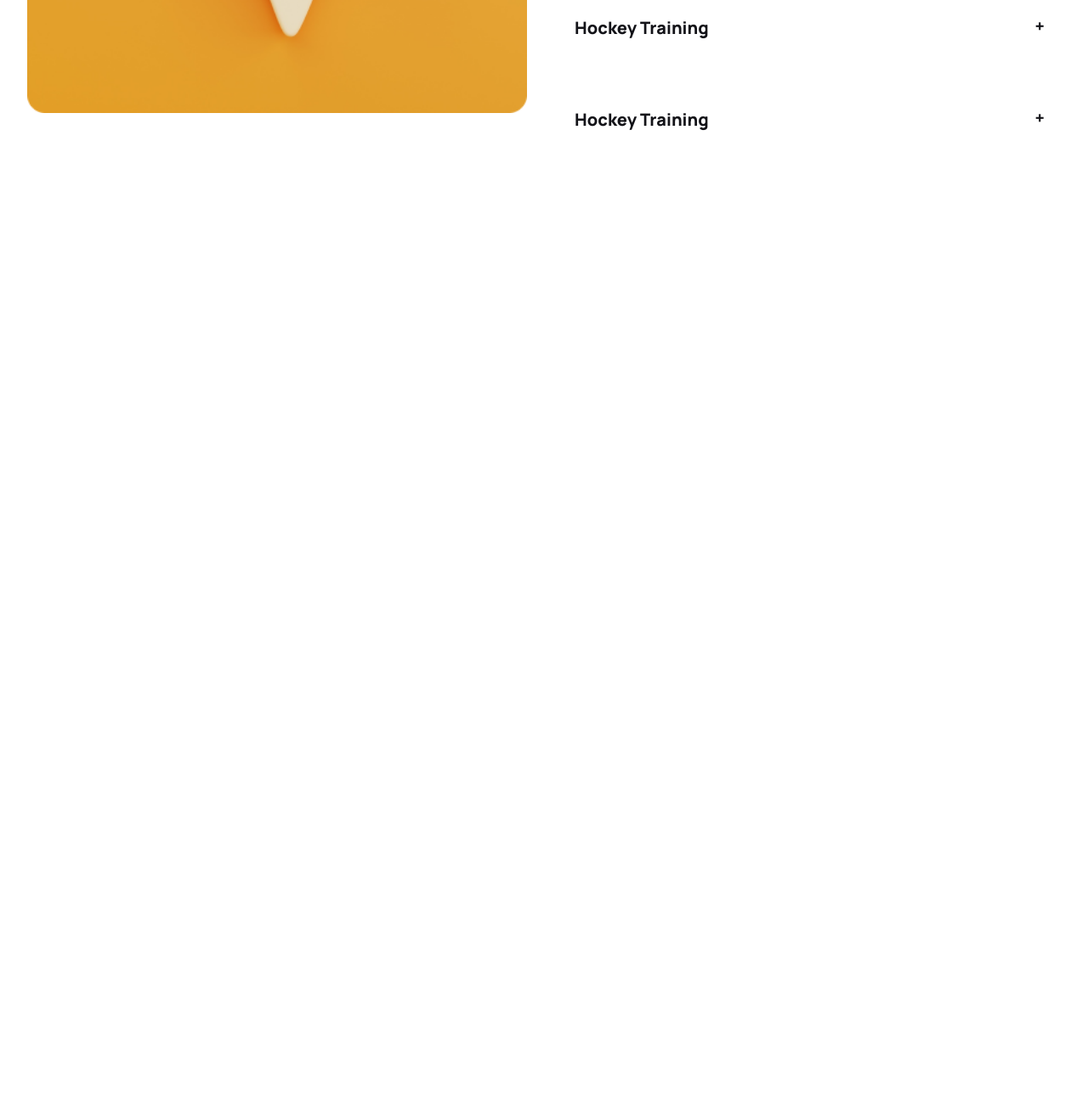
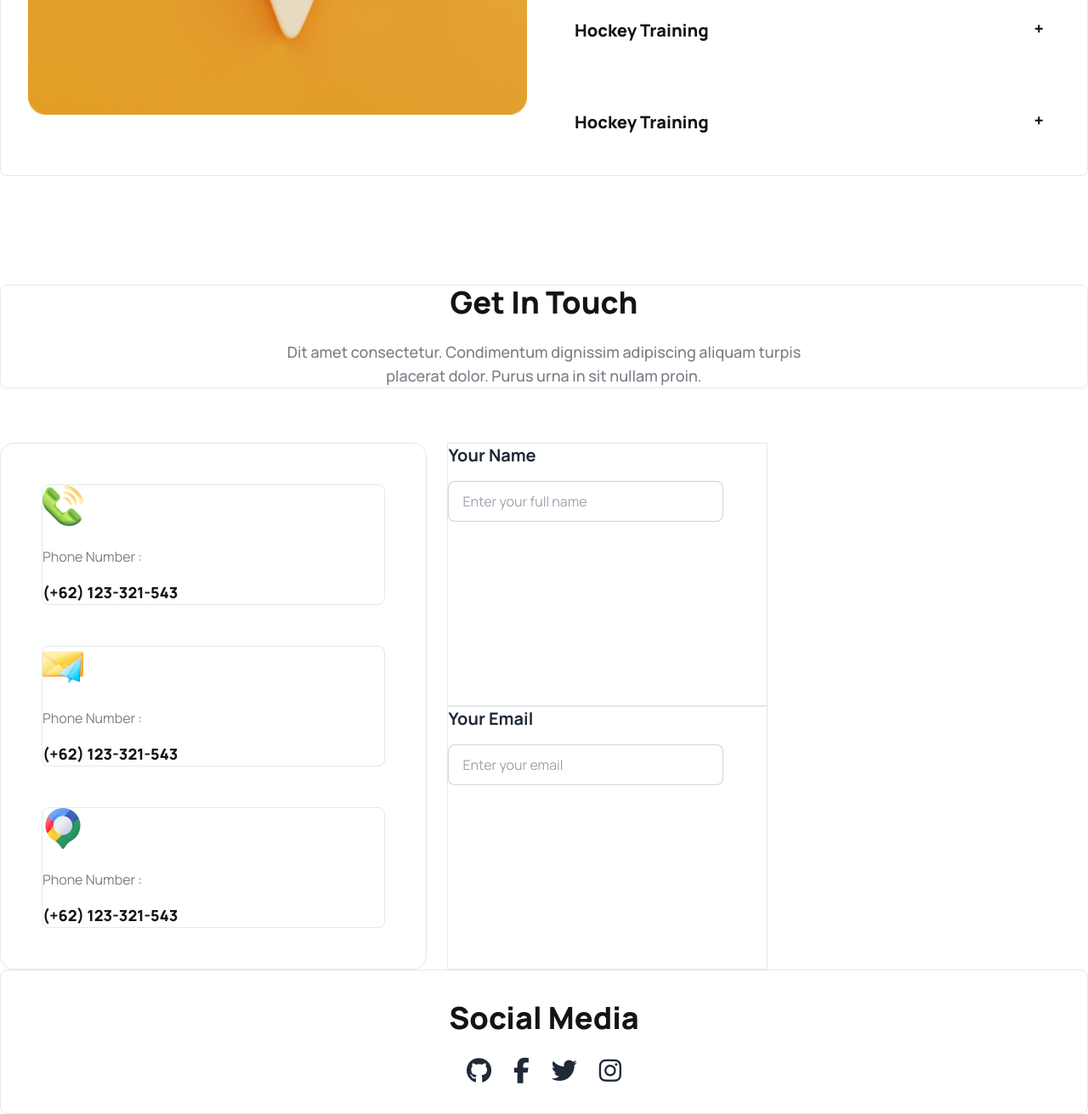
Before and after one commit to RashedulHaqueRasel1/B9A3-Hockeys, a plain HTML site: page index.html in a window 1280 px wide. Shown: the part 4211-5522 px from the top of the page at 85% size. Before the commit the page ends 4414 px from the top, so only its background shows below. Drawn offline with nearby package versions, Linux system fonts and the light colour scheme.

Commit message:
Get In Touch Layout Creat

```diff
--- a/index.html
+++ b/index.html
@@ -1,6 +1,6 @@
 <!DOCTYPE html>
 <html lang="en">
-<html lang="en" data-theme="light">
+<!-- <html lang="en" data-theme="light"> -->
 
 <head>
   <meta charset="UTF-8">
@@ -38,6 +38,12 @@
 
 <body class="manrope">
   <header class="container mx-auto lg:container lg:mx-auto ">
+
+    <!-- ========== Navbar Section Start Here ========== -->
+    <section>
+
+    </section>
+    <!-- ========== Navbar Section End Here ========== -->
 
     <!-- ========== Banner Section Start Here ========== -->
     <div class="my-24 p-5 lg:p-0">
@@ -544,12 +550,12 @@
 
 
     <!-- ========== Clients Question section Start  ========== -->
-    <section class="container mx-auto lg:container lg:mx-auto mt-32">
+    <section class="container mx-auto lg:container lg:mx-auto mt-32 ">
 
 
       <!-- ===== Clients Question Content ===== -->
 
-      <div class="text-center">
+      <div class="text-center border rounded-lg">
         <h2 class="text-2xl lg:text-4xl text-primary-text-color font-extrabold ">Clients Question</h2>
         <p class="font-medium opacity-60 mt-6 text-sm px-8 lg:p-0 lg:text-lg mx-auto  w-full lg:w-2/4">
           Dit amet consectetur.
@@ -559,7 +565,7 @@
 
       <!--===== Clients Question Container  =====-->
 
-      <div class="grid grid-cols-12 gap-10  mt-10 lg:p-8">
+      <div class="grid grid-cols-12 gap-10  mt-10 lg:p-8 border rounded-lg">
 
         <!--===== Clients Question Img  =====-->
 
@@ -648,6 +654,71 @@
     </section>
     <!-- ========== Clients Question section End  ========== -->
 
+
+    <!-- ========== Get In Touch section Start ========== -->
+    <section class="container mx-auto lg:container lg:mx-auto mt-32">
+
+      <!-- ===== Get In Touch Content ===== -->
+
+      <div class="text-center border rounded-lg">
+        <h2 class="text-2xl lg:text-4xl text-primary-text-color font-extrabold ">Get In Touch</h2>
+        <p class="font-medium opacity-60 mt-6 text-sm px-8 lg:p-0 lg:text-lg mx-auto  w-full lg:w-2/4">
+          Dit amet consectetur.
+          Condimentum dignissim adipiscing
+          aliquam turpis placerat dolor. Purus urna in sit nullam proin. </p>
+      </div>
+
+      <!-- =========== Get In Touch Container ========= -->
+
+      <div class="flex justify-between gap-6 flex-col lg:flex-row mt-16">
+        <!-- ====== Get In Touch Address ===== -->
+        <div class="lg:w-2/5  border rounded-2xl">
+          <div class="m-12 border rounded-lg">
+            <img src="Images/Group 1171275317.png" alt="">
+            <p class="opacity-60 mt-6">Phone Number :</p>
+            <p class="text-lg mt-4 font-extrabold text-[#131318]">(+62) 123-321-543</p>
+          </div>
+          <div class="m-12 border rounded-lg">
+            <img src="Images/Group 1171275318.png" alt="">
+            <p class="opacity-60 mt-6">Phone Number :</p>
+            <p class="text-lg mt-4 font-extrabold text-[#131318]">(+62) 123-321-543</p>
+          </div>
+          <div class="m-12 border rounded-lg">
+            <img src="Images/Group 1171275321.png" alt="">
+            <p class="opacity-60 mt-6">Phone Number :</p>
+            <p class="text-lg mt-4 font-extrabold text-[#131318]">(+62) 123-321-543</p>
+          </div>
+        </div>
+
+        <!-- ====== Get In Touch Input ===== -->
+        <div class="w-3/5 grid grid-cols-1">
+          <div class="w-1/2  border">
+            <p class="text-xl font-bold ">Your Name</p>
+            <input type="text" placeholder="Enter your full name" class="input input-bordered w-[324px] mt-4 " />
+          </div>
+          <div class="w-1/2 border">
+            <p class="text-xl font-bold">Your Email</p>
+            <input type="email" placeholder="Enter your email" class="input input-bordered w-[324px] mt-4" />
+          </div>
+        </div>
+
+      </div>
+
+
+      <div class="text-center border rounded-lg">
+        <h2 class="text-2xl lg:text-4xl text-primary-text-color font-extrabold mt-9">Social Media</h2>
+        <div class="mt-6 mb-8 space-x-5 text-3xl">
+          <i class="fa-brands fa-github "></i>
+          <i class="fa-brands fa-facebook-f"></i>
+          <i class="fa-brands fa-twitter"></i>
+          <i class="fa-brands fa-instagram"></i>
+        </div>
+
+      </div>
+
+    </section>
+    <!-- ========== Get In Touch section End ========== -->
+
   </main>
 
   <footer>
```
